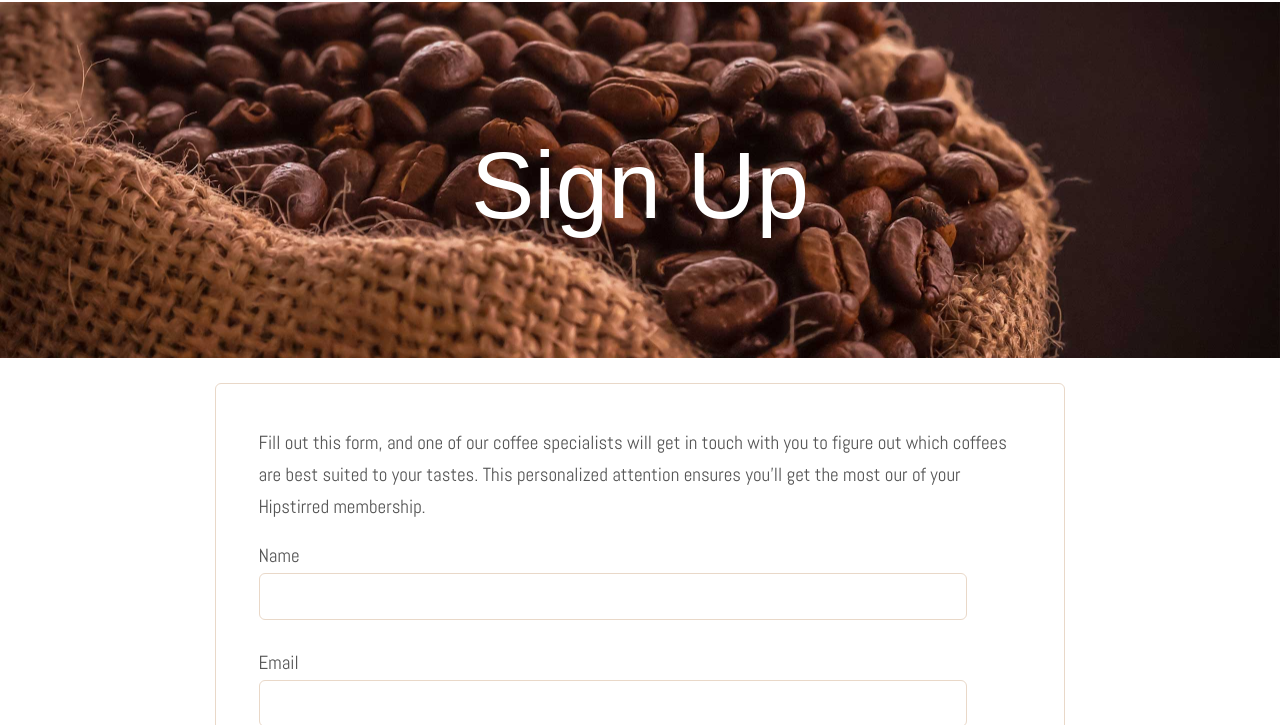
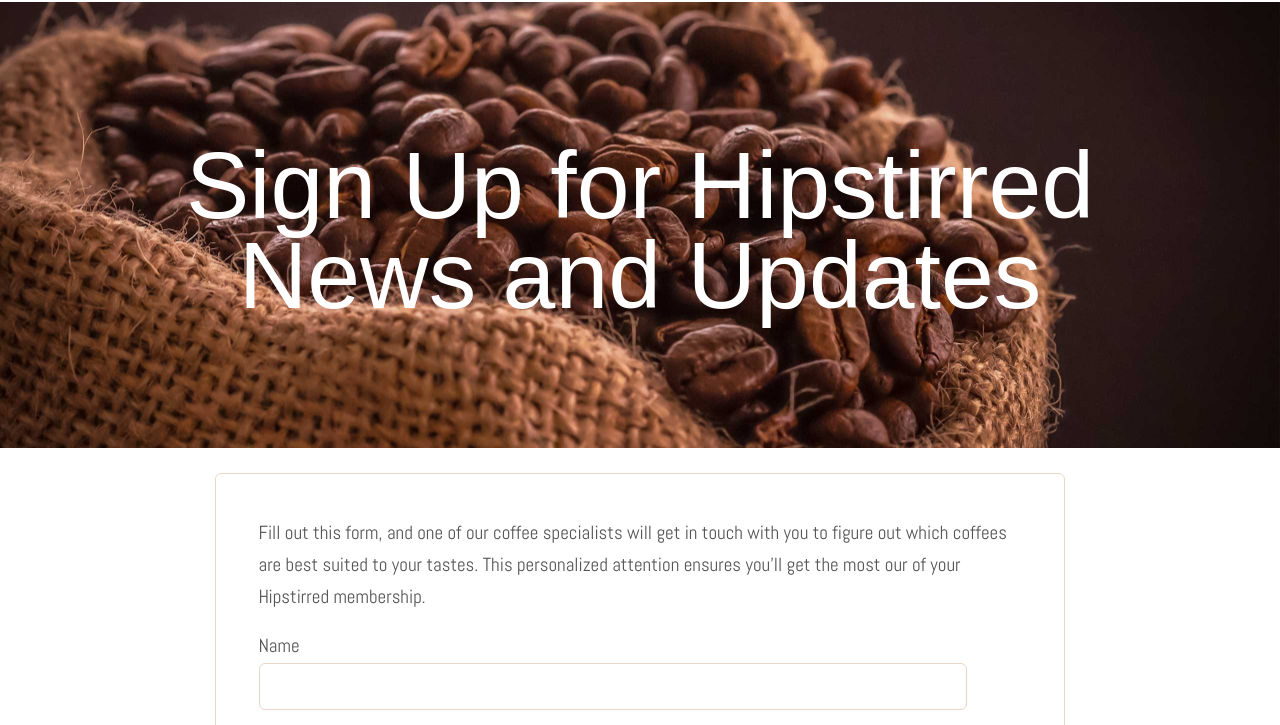
Before and after one commit to dpm-instruct/Git-Class-Apr-12-2022, a plain HTML site: page Hipstirred-Website/signup.html in a window 1280 px wide. Shown: the part 75-800 px from the top of the page. Drawn offline with Linux system fonts and the light colour scheme; a web font is replaced by a local one.

```diff
--- a/Hipstirred-Website/signup.html
+++ b/Hipstirred-Website/signup.html
@@ -19,7 +19,7 @@
 			</nav>
 		</header>
 		<div class="hero">
-			<h1>Sign Up</h1>
+			<h1>Sign Up for Hipstirred News and Updates</h1>
 		</div>
 		<main role="main">
 			<form action="signup-formhandler.php">
```
